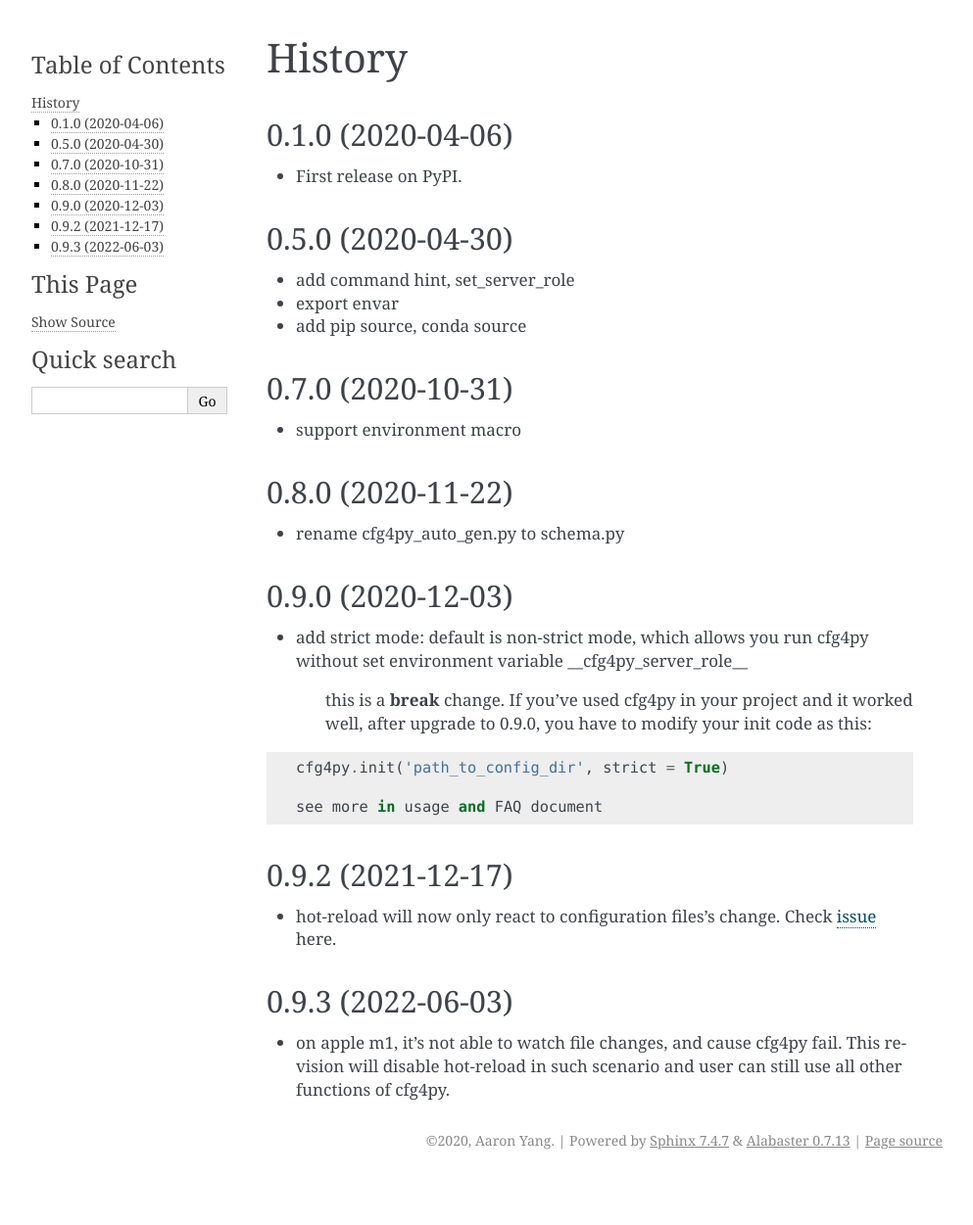
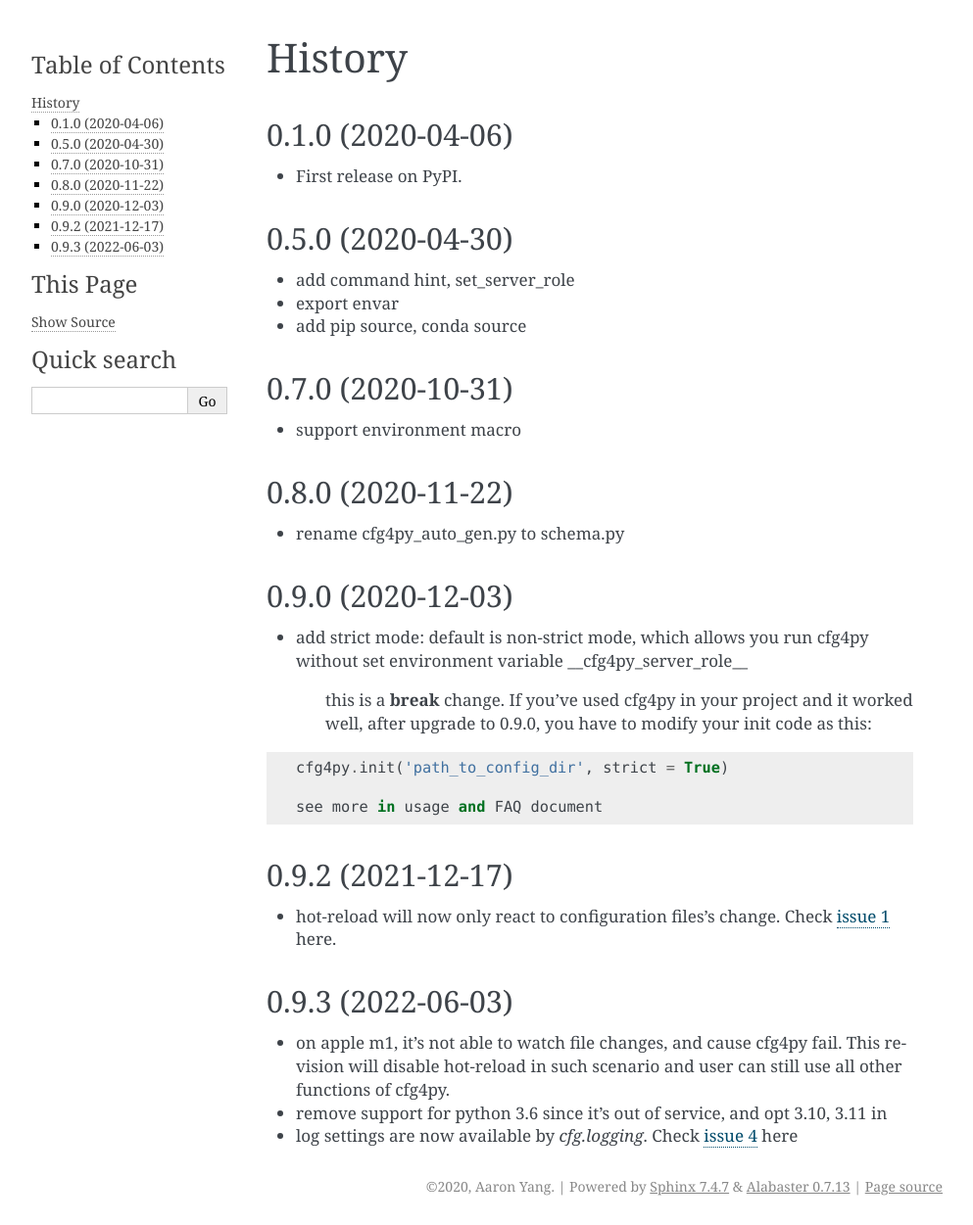
Before and after one commit to zillionare/cfg4py, a Sphinx documentation site: the page built from docs/history.rst, in a window 1280 px wide. Shown: the whole page at 98% size, without its empty margins (148-1141 px from the left). Built offline with Sphinx 7.4.7, drawn with Linux system fonts in a browser that asks for light colours; before the commit the page ends 1204 px from its top, so only the background shows below that.

Commit message:
🐞 fix: #4 cfg4py should return logging field

```diff
--- a/HISTORY.rst
+++ b/HISTORY.rst
@@ -36,8 +36,10 @@ History
 
 0.9.2 (2021-12-17)
 ---------------------
-* hot-reload will now only react to configuration files's change. Check `issue <https://github.com/zillionare/cfg4py/issues/1>`_ here.
+* hot-reload will now only react to configuration files's change. Check `issue 1 <https://github.com/zillionare/cfg4py/issues/1>`_ here.
 
 0.9.3 (2022-06-03)
 ---------------------
 * on apple m1, it's not able to watch file changes, and cause cfg4py fail. This revision will disable hot-reload in such scenario and user can still use all other functions of cfg4py.
+* remove support for python 3.6 since it's out of service, and opt 3.10, 3.11 in
+* log settings are now available by `cfg.logging`. Check `issue 4 <https://github.com/zillionare/cfg4py/issues/4>`_ here
--- a/docs/faq.rst
+++ b/docs/faq.rst
@@ -18,3 +18,7 @@ FAQ
     cfg4py.init('path_to_config_dir_as_before', strict = True)
 
   if you don't specify `strict = True`, cfg4py still works, but it will NOT read config under the name 'dev.yaml', 'test.yaml' or 'production.yaml'
+
+3. Why `cfg.logging` acts like dict?
+
+  Because `cfg.logging`` is a dict. `cfg.logging` is provided since 0.9.3, in case one may need it, for example, get the log file location. However, logging settings may contains key that is python's reserved word, thus it's not possible to convert it into python's object (It's not allowed to use python's reserved word as object's member)
--- a/setup.py
+++ b/setup.py
@@ -22,16 +22,16 @@ setup_requirements = []
 setup(
     author="Aaron Yang",
     author_email="aaron_yang@jieyu.ai",
-    python_requires=">=3.6",
+    python_requires=">=3.7",
     classifiers=[
         "Development Status :: 3 - Alpha",
         "Intended Audience :: Developers",
         "License :: OSI Approved :: BSD License",
         "Natural Language :: English",
-        "Programming Language :: Python :: 3.6",
         "Programming Language :: Python :: 3.7",
         "Programming Language :: Python :: 3.8",
         "Programming Language :: Python :: 3.9",
+        "Programming Language :: Python :: 3.10",
     ],
     description="Easy config module supports cascading design, adpative deployment, auto code complete and more",
     install_requires=requirements,
```
Also changed, not shown: docs/usage.rst (+4 -6 lines), 3 other files.
